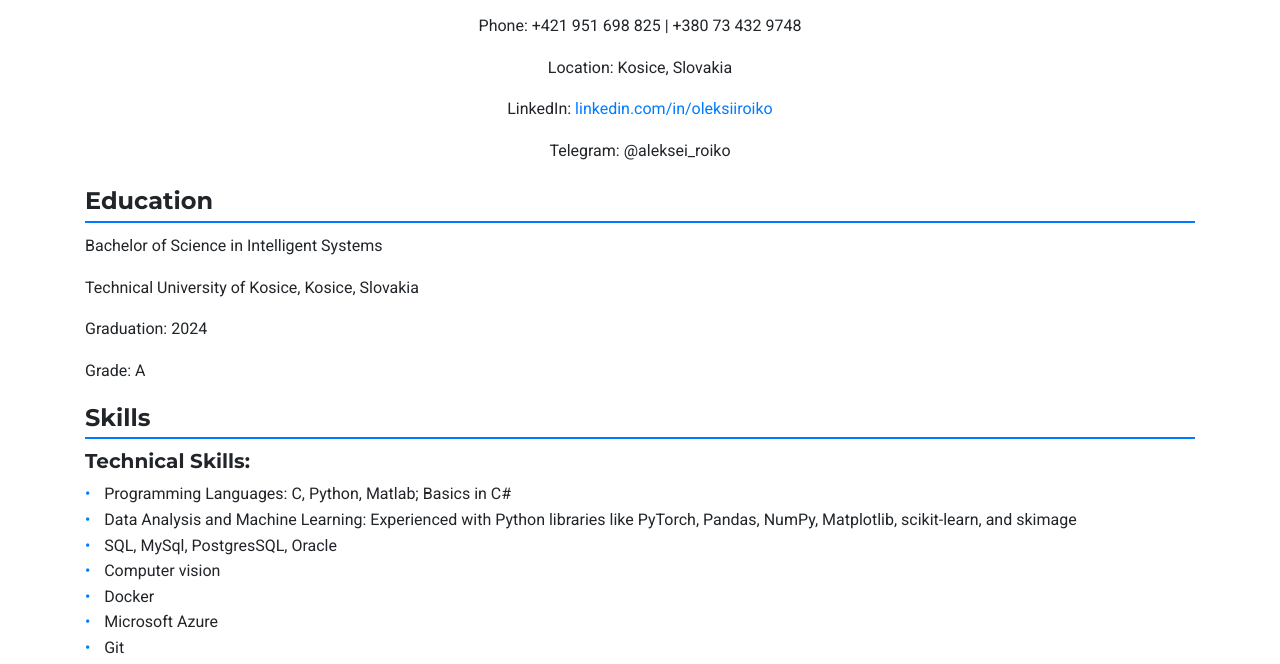
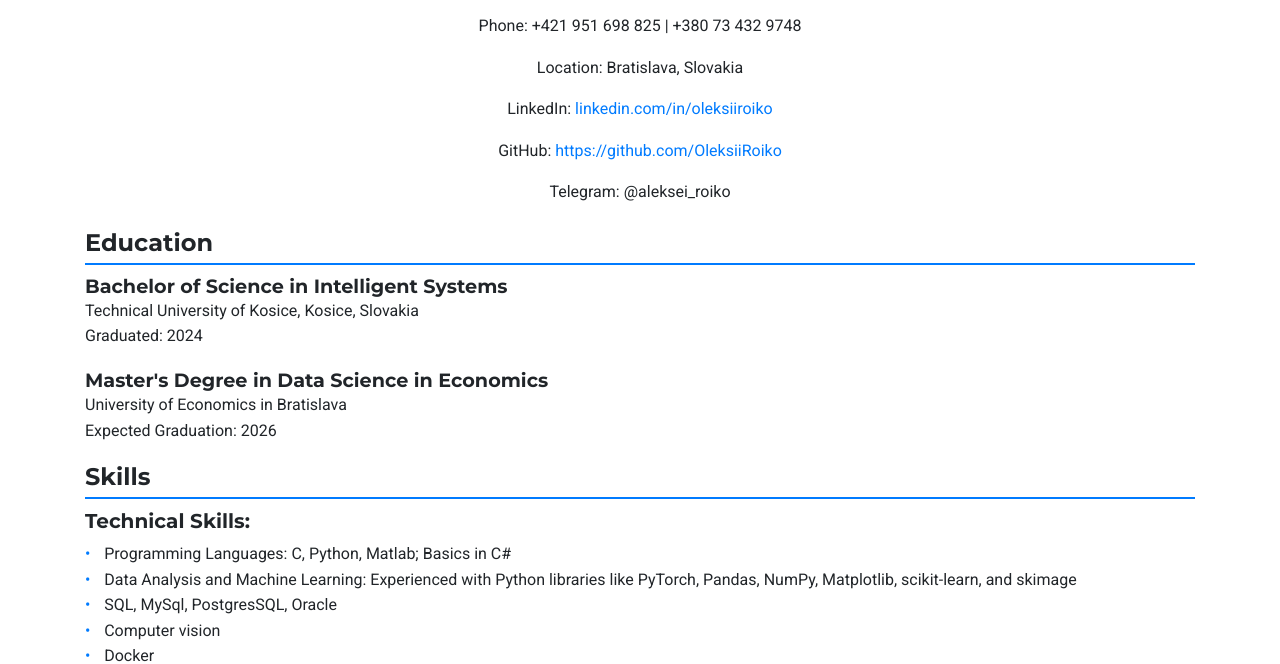
Before and after one commit to OleksiiRoiko/CV, a plain HTML site: page CV/index.html in a window 1280 px wide. Shown: the part 135-799 px from the top of the page. Drawn offline with nearby package versions, Linux system fonts and the light colour scheme.

Commit message:
some adjustments

```diff
--- a/CV/index.html
+++ b/CV/index.html
@@ -4,11 +4,8 @@
     <meta charset="UTF-8">
     <meta name="viewport" content="width=device-width, initial-scale=1.0">
     <title>Oleksii Roiko - CV</title>
-    <!-- Bootstrap CSS -->
     <link rel="stylesheet" href="https://stackpath.bootstrapcdn.com/bootstrap/4.5.2/css/bootstrap.min.css">
-    <!-- Google Fonts -->
     <link rel="stylesheet" href="https://fonts.googleapis.com/css2?family=Roboto:wght@400;700&family=Montserrat:wght@400;700&display=swap">
-    <!-- Custom CSS -->
     <link rel="stylesheet" href="styles.css">
 </head>
 <body>
@@ -20,18 +17,28 @@
     <div class="contact-info text-center mb-4">
         <p>Email: <a href="mailto:oleksiiroiko@gmail.com">oleksiiroiko@gmail.com</a></p>
         <p>Phone: +421 951 698 825 | +380 73 432 9748</p>
-        <p>Location: Kosice, Slovakia</p>
+        <p>Location: Bratislava, Slovakia</p>
         <p>LinkedIn: <a href="https://www.linkedin.com/in/oleksiiroiko/" target="_blank">linkedin.com/in/oleksiiroiko</a></p>
+        <p>GitHub: <a href="https://github.com/OleksiiRoiko" target="_blank">https://github.com/OleksiiRoiko</a></p>
         <p>Telegram: @aleksei_roiko</p>
     </div>
 
     <div class="education">
         <h2 class="section-title">Education</h2>
-        <p>Bachelor of Science in Intelligent Systems</p>
-        <p>Technical University of Kosice, Kosice, Slovakia</p>
-        <p>Graduation: 2024</p>
-        <p>Grade: A</p>
+        <ul class="education-list">
+            <li>
+                <h3>Bachelor of Science in Intelligent Systems</h3>
+                <p>Technical University of Kosice, Kosice, Slovakia</p>
+                <span>Graduated: 2024</span>
+            </li>
+            <li>
+                <h3>Master's Degree in Data Science in Economics</h3>
+                <p>University of Economics in Bratislava</p>
+                <span>Expected Graduation: 2026</span>
+            </li>
+        </ul>
     </div>
+
 
     <div class="skills">
         <h2 class="section-title">Skills</h2>
@@ -87,7 +94,6 @@
         </ul>
     </div>
 </div>
-<!-- Bootstrap JS and dependencies -->
 <script src="https://code.jquery.com/jquery-3.5.1.slim.min.js"></script>
 <script src="https://cdn.jsdelivr.net/npm/@popperjs/core@2.9.2/dist/umd/popper.min.js"></script>
 <script src="https://stackpath.bootstrapcdn.com/bootstrap/4.5.2/js/bootstrap.min.js"></script>
--- a/CV/styles.css
+++ b/CV/styles.css
@@ -22,6 +22,33 @@ body {
     border-bottom: 2px solid #007bff;
     padding-bottom: 5px;
     font-family: 'Montserrat', sans-serif;
+}
+
+.education-list {
+    list-style-type: none; /* Убираем маркеры списка */
+    padding: 0; /* Убираем отступы */
+    margin: 0; /* Убираем отступы */
+}
+
+.education-list li {
+    margin-bottom: 20px; /* Отступ между элементами списка */
+}
+
+.education-list h3 {
+    margin: 0; /* Убираем отступы */
+    font-size: 1.2em; /* Размер шрифта */
+    font-weight: 600; /* Толщина шрифта */
+    font-family: 'Montserrat', sans-serif; /* Шрифт */
+}
+
+.education-list p {
+    margin: 0; /* Отступы */
+    font-size: 1em; /* Размер шрифта */
+}
+
+.education-list span {
+    margin: 0; /* Отступы */
+    font-size: 1em; /* Размер шрифта */
 }
 
 .sub-section-title {
```
